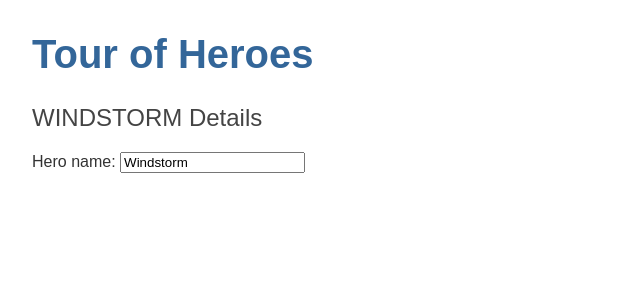
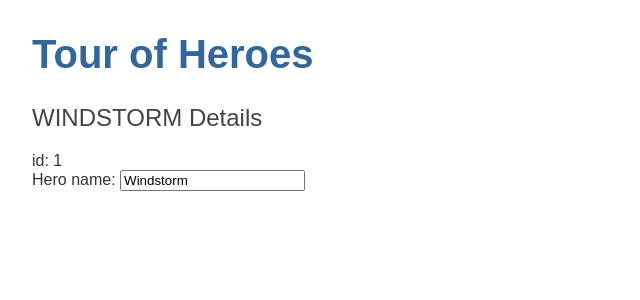
Before and after one commit to brunoBaziret/angular-tour-of-heroes, an Angular app: page / in a window 1280 px wide. Shown: the top 300 px of the page, without its empty margins (0-640 px from the left). Built offline with nearby package versions, Linux system fonts and the light colour scheme.

Commit message:
Re-instated <div><span> in heroes.component.html https://angular.io/tutorial/toh-pt1 The hero editor

```diff
--- a/src/app/heroes/heroes.component.html
+++ b/src/app/heroes/heroes.component.html
@@ -1,6 +1,6 @@
 <!--<p>heroes works!</p>-->
 <h2>{{hero.name | uppercase}} Details</h2>
-<!--<div><span>id: </span>{{hero.id}}</div>-->
+<div><span>id: </span>{{hero.id}}</div>
 <!--<div><span>name: </span>{{hero.name}}</div>-->
 <div>
   <label for="name">Hero name: </label>
```
